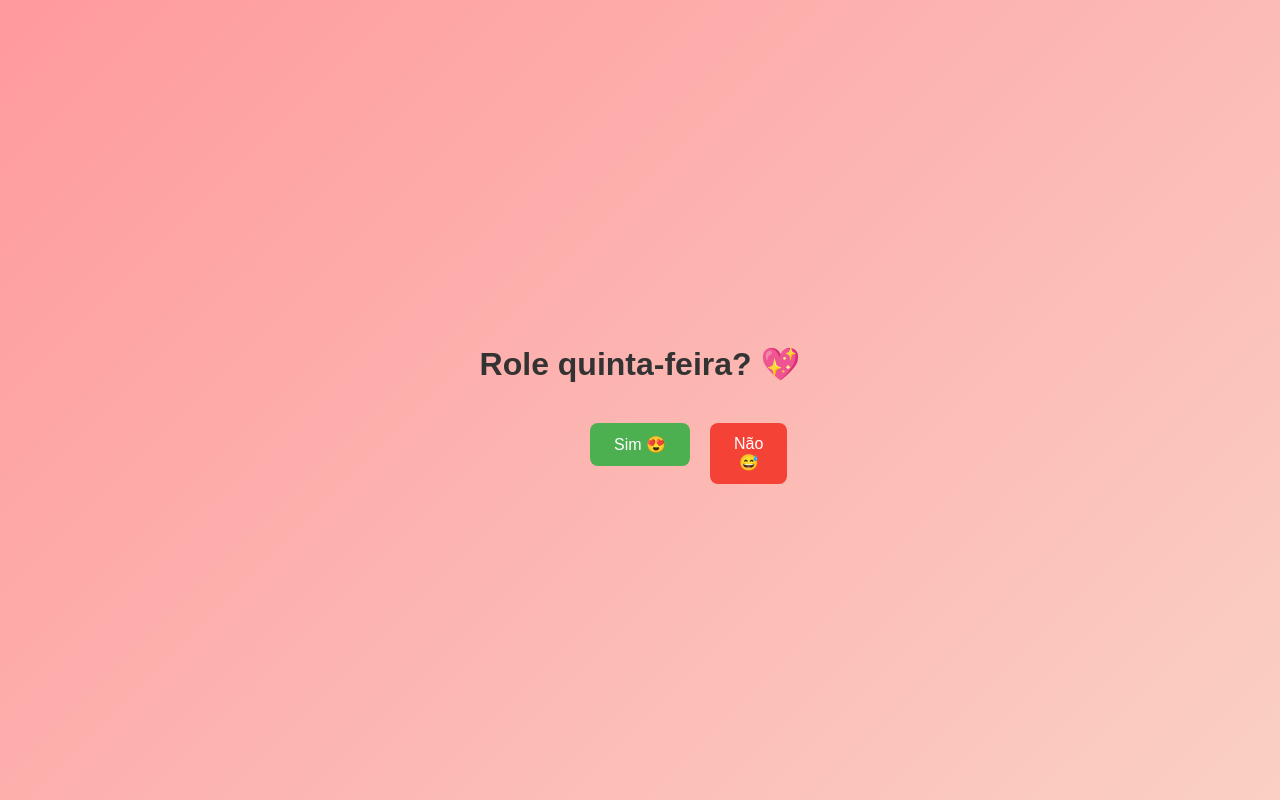
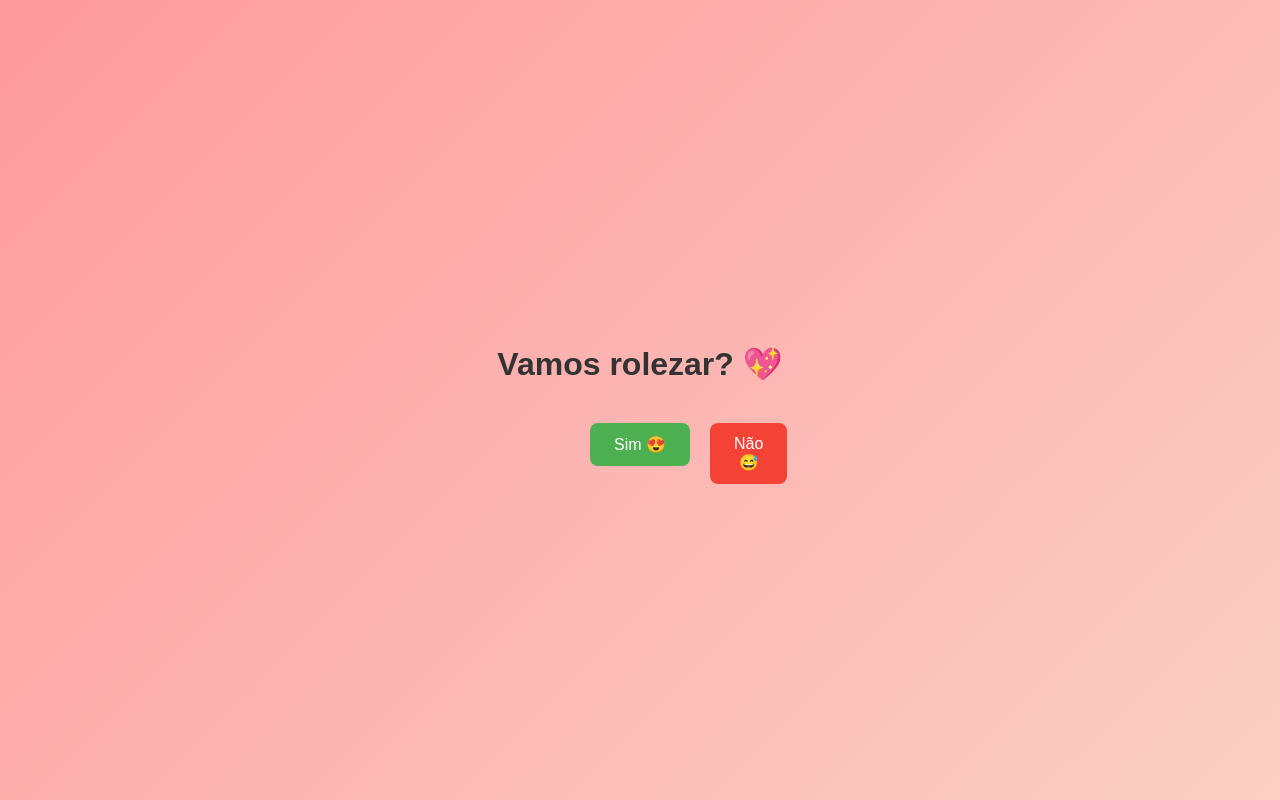
Before and after one commit to lailanga/curiosidade, a plain HTML site: page vaiQue.html in a window 1280 px wide. Drawn offline with Linux system fonts and the light colour scheme.

Commit message:
Update vaiQue

```diff
--- a/vaiQue.html
+++ b/vaiQue.html
@@ -46,7 +46,7 @@
   </style>
 </head>
 <body>
-  <h1>Role quinta-feira? 💖</h1>
+  <h1>Vamos rolezar? 💖</h1>
   <div class="buttons">
     <button id="sim">Sim 😍</button>
     <button id="nao">Não 😅</button>
```
